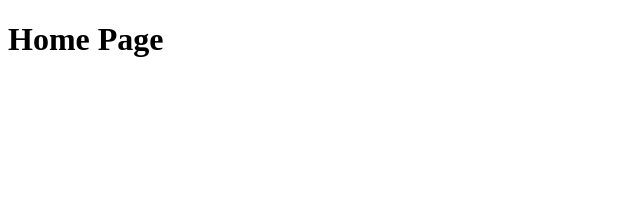
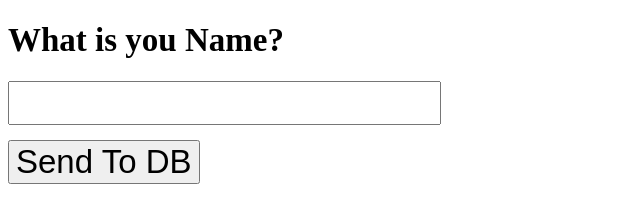
Before and after one commit to Losara2023/NodeJs, a website: page views/home.html in a window 1280 px wide. Shown: the whole page, without its empty margins (0-640 px from the left). Drawn offline with Linux system fonts and the light colour scheme.

Commit message:
Add Mangoose & MangoDB

```diff
--- a/package.json
+++ b/package.json
@@ -5,13 +5,15 @@
   "main": "index.js",
   "scripts": {
     "test": "echo \"Error: no test specified\" && exit 1",
-    "start":"nodemon app.js"
+    "start": "nodemon app.js"
   },
   "author": "",
   "license": "ISC",
   "dependencies": {
     "ejs": "^3.1.9",
     "express": "^4.18.2",
+    "mongodb": "^6.3.0",
+    "mongoose": "^8.0.3",
     "nodemon": "^3.0.2"
   }
 }
--- a/views/home.html
+++ b/views/home.html
@@ -4,8 +4,15 @@
     <meta charset="UTF-8">
     <meta name="viewport" content="width=device-width, initial-scale=1.0">
     <title>Home Page</title>
+    <style>
+        input,button,h1 {
+            font-size: 33px;
+        }
+    </style>
 </head>
 <body>
-    <h1>Home Page</h1>
+    <h1>What is you Name?</h1>
+    <input type="text" style="margin-bottom: 15px;" ><br>
+    <button>Send To DB</button>
 </body>
-</html>
+</html
```
Also changed, not shown: app.js (+16 -8 lines), 1 other file.
